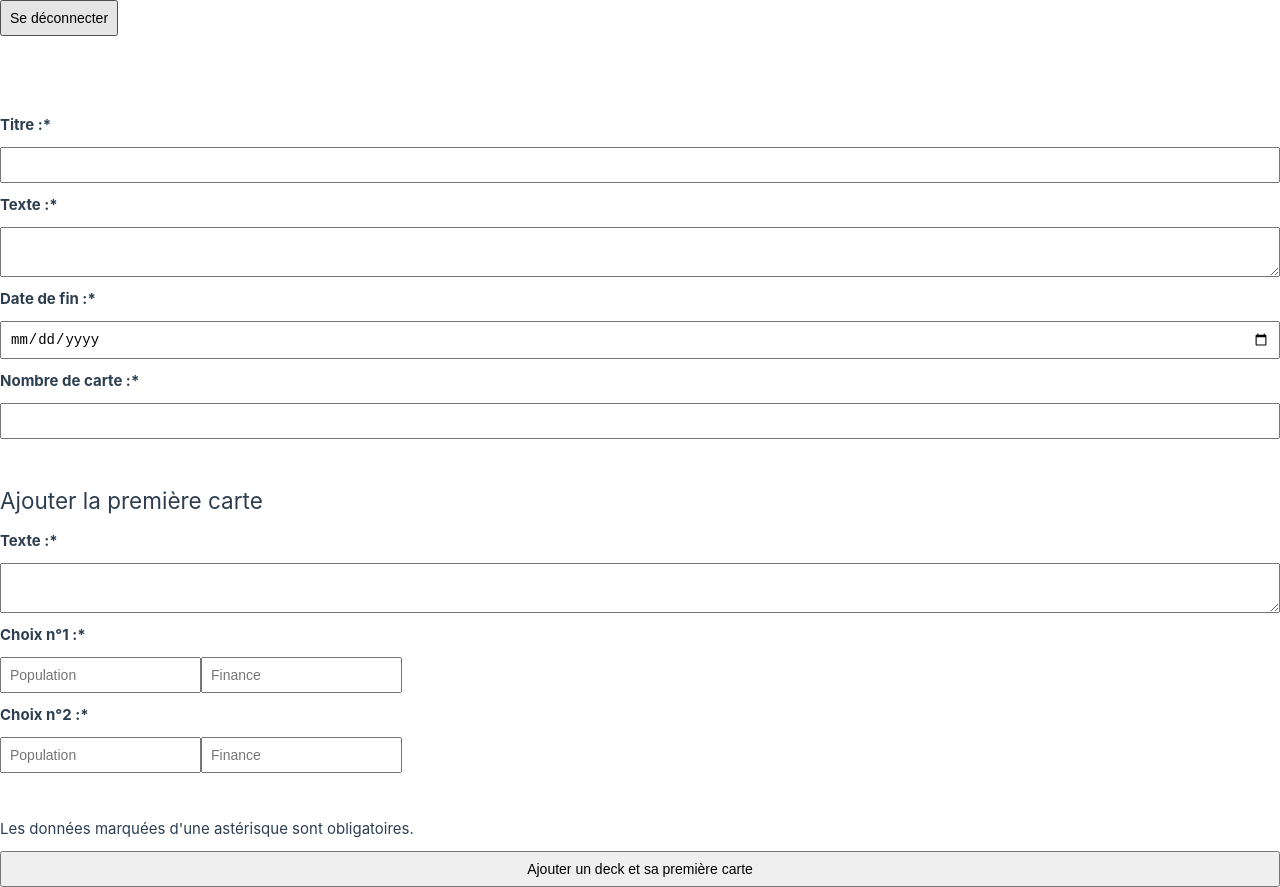
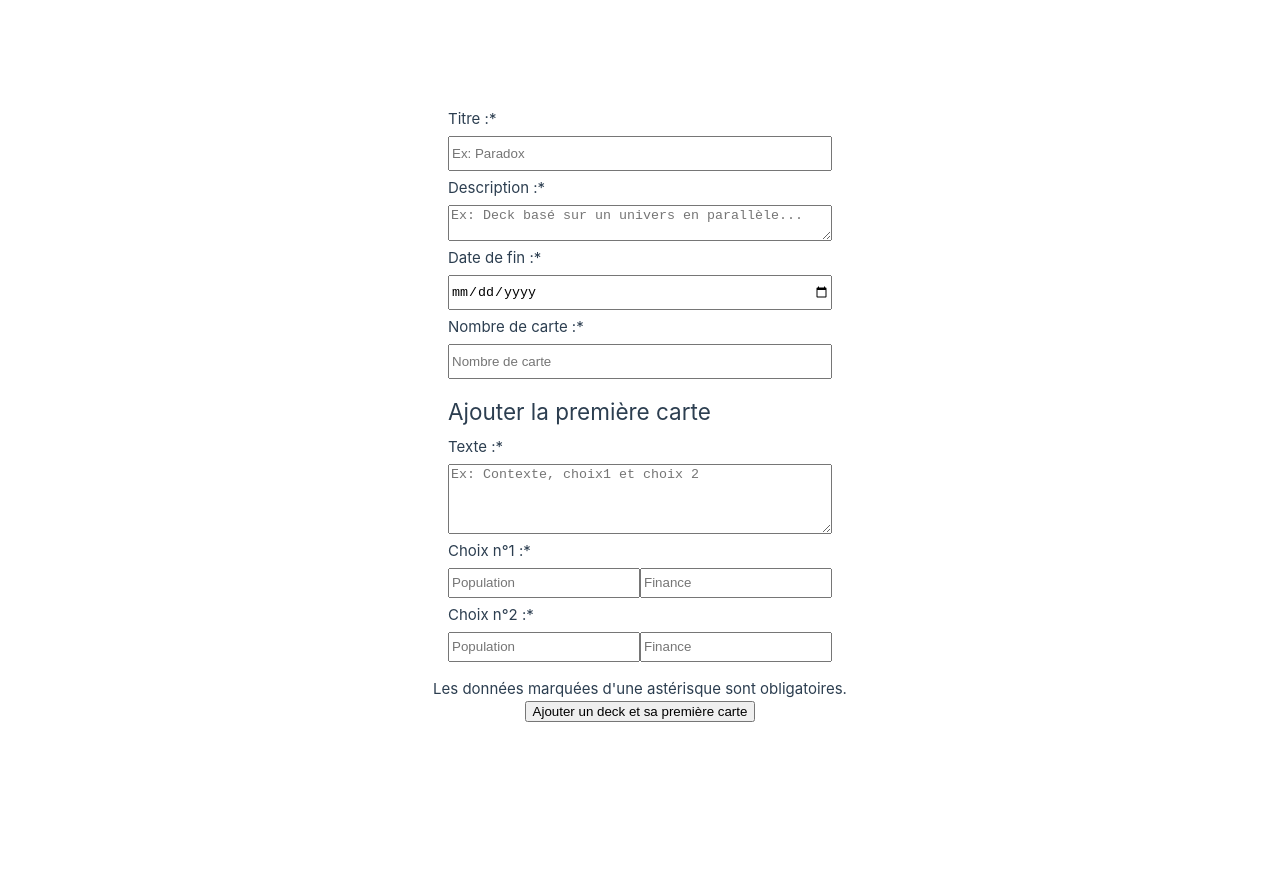
Before and after one commit to PetitMais/EasyCrea_Vue, a Vue app: page /deck/add in a window 1280 px wide. After the commit the page ends 800 px from the top, so only its background shows below. Built offline with nearby package versions, Linux system fonts and the light colour scheme.

Commit message:
fix css on DeckList, DeckAdd, DeckView

```diff
--- a/src/components/DeckList.vue
+++ b/src/components/DeckList.vue
@@ -172,26 +172,26 @@ export default {
 </script>
 
 <template>
-  <section id="deckContainer">
-    <article v-for="(element, index) in filteredDecks" :key="index" class="deck">
+  <section id="deckContainer" >
+    <article v-for="(element, index) in filteredDecks" :key="index" class="deck" lang="fr">
       <h2>{{ element.titre_deck }}</h2>
-      <p><strong>Description :</strong> {{ element.body_deck }}</p>
-      <p><strong>Date de début :</strong> {{ element.date_debut_deck }}</p>
-      <p><strong>Date de fin :</strong> {{ element.date_fin_deck }}</p>
-      <p><strong>Nombre de cartes :</strong> {{ element.nb_cartes }}</p>
+      <p class="text_fictif"><strong>Description :</strong> {{ element.body_deck }}</p>
+      <p class="text_fictif"><strong>Date de début :</strong> {{ element.date_debut_deck }}</p>
+      <p class="text_fictif"><strong>Date de fin :</strong> {{ element.date_fin_deck }}</p>
+      <p class="text_fictif"><strong>Nombre de cartes :</strong> {{ element.nb_cartes }}</p>
 
       <!-- ADMIN : Validation -->
       <div v-if="userRank === 'admin'">
         <template v-if="element.date_fin_deck < new Date().toISOString().split('T')[0]">
           <button v-if="element.valid === 'no'">Valider</button>
-          <p v-else>✅ Deck validé</p>
+          <p v-else style="color: black;">✅ Deck validé</p>
         </template>
         <button v-else>Voir le deck</button>
       </div>
 
       <!-- CRÉATEUR : Participation -->
       <div v-if="userRank === 'créateur'">
-        <p v-if="element.date_fin_deck >= new Date().toISOString().split('T')[0]">
+          <p  v-if="element.date_fin_deck >= new Date().toISOString().split('T')[0]" style="color: black;">
             🟢 Deck en cours
           </p>
 
@@ -199,10 +199,10 @@ export default {
           <div v-else>
             <p v-if="!nonParticipantDecks.has(element.id_deck)">
               🔍 <router-link :to="{ name: 'deckParticipation', params: { id: element.id_deck } }">
-              <button>Regarder votre participation</button>
+                <button style="color: black;">Regarder votre participation</button>
               </router-link>
             </p>
-          <p>
+            <p style="color: black;">
               {{ element.valid === "yes" ? "✅ Valide" : "⏳ En cours de validation" }}
             </p>
           </div>
@@ -220,3 +220,47 @@ export default {
     </article>
   </section>
 </template>
+
+<style scoped>
+  section{
+    width: 100%;
+    display: flex;
+    flex-wrap: wrap;
+    gap: 15px;
+    justify-content: center;
+  }
+
+  .deck{
+    width: 300px;
+    background: white;
+    display: flex;
+    flex-direction: column;
+    justify-content: space-evenly;
+    align-items: center;
+    gap: 15px;
+    text-align: center;
+    padding: 15px;
+    border-radius: 15px;
+
+  }
+  h2{
+    color: black;
+    margin: 0 15px;
+    -webkit-hyphens: auto;
+    -moz-hyphens: auto;
+    -ms-hyphens: auto;
+    hyphens: auto;
+    width: 200px;
+
+  }
+  .text_fictif{
+    font-size: small;
+    display: flex;
+    flex-direction: column;
+    justify-content: center;
+    align-items: center;
+    color: black;
+    word-break: break-all;
+    margin: 0 15px;
+  }
+</style>
--- a/src/views/DeckAdd.vue
+++ b/src/views/DeckAdd.vue
@@ -1,44 +1,51 @@
 <template>
-    <LogoutButton></LogoutButton>
-    <div>
+    <section>
         <h1>Ajouter un deck</h1>
 
         <form @submit.prevent="submitForm">
+            <div class="deck_container">
                 <label for="title">Titre :*</label>
-            <input v-model="formData.title" id="title" type="text" minlength="3" maxlength="100" required>
+                <input v-model="formData.title" id="title" type="text" minlength="3" maxlength="100" placeholder="Ex: Paradox" required>
 
-            <label for="texte">Texte :*</label>
-            <textarea v-model="formData.texte" id="texte" maxlength="150" required></textarea>
+                <label for="texte">Description :*</label>
+                    <textarea v-model="formData.texte" id="texte" maxlength="150" placeholder="Ex: Deck basé sur un univers en parallèle..." required></textarea>
 
                 <label for="date">Date de fin :*</label>
                 <input v-model="formData.date" id="date" type="date" required />
 
                 <label for="nbCartes">Nombre de carte :*</label>
-            <input v-model="formData.nbCartes" id="nbCartes" type="number" min="1" required />
+                <input v-model="formData.nbCartes" id="nbCartes" type="number" min="1" placeholder="Nombre de carte" required />
+            </div>
 
-            <br>
+            <div class="card_container">
                 <h2>Ajouter la première carte</h2>
+                <div>
                     <label for="texteCarte">Texte :*</label>
-            <textarea v-model="formData.texteCarte" id="texteCarte" type="text" minlength="50" maxlength="280"
-                required></textarea>
+                        <textarea v-model="formData.texteCarte" id="texteCarte" type="text" minlength="50" maxlength="280" placeholder="Ex: Contexte, choix1 et choix 2" required></textarea>
+                </div>
 
+                <div>
                     <label for="choice1">Choix n°1 :*</label>
                     <div>
                         <input v-model="formData.population1" type="number" placeholder="Population" required />
                         <input v-model="formData.finance1" type="number" placeholder="Finance" required />
                     </div>
-
+                </div>
+                <div>
                     <label for="choice2">Choix n°2 :*</label>
                     <div>
                         <input v-model="formData.population2" type="number" placeholder="Population" required />
                         <input v-model="formData.finance2" type="number" placeholder="Finance" required />
                     </div>
-
-            <br>
+                </div>
+            </div>
+            <div class="sub">
                 <p>Les données marquées d'une astérisque sont obligatoires.</p>
                 <button type="submit">Ajouter un deck et sa première carte</button>
+            </div>
+
         </form>
-    </div>
+    </section>
 </template>
 
 <script setup>
@@ -159,34 +166,44 @@ const sendCarteInfo = async (formattedDataCarte) => {
 </script>
 
 <style scoped>
-form {
+h1{
+    text-align: center;
+    padding: 15px;
+}
+form{
     display: flex;
     flex-direction: column;
-    gap: 10px;
+    justify-content: center;
+    align-items: center;
+    gap: 15px;
+}
+.deck_container, .card_container{
+    display: flex;
+    flex-direction: column;
+    width: 30%;
+    gap: 5px;
+}
+.deck_container input{
+    height:35px;
 }
 
-label {
-    font-weight: bold;
+.card_container>div{
+    display: flex;
+    flex-direction: column;
+    gap: 5px;
+}
+.card_container input{
+    width: 50%;
+    height:30px;
+}
+.card_container textarea{
+        height:70px;
 }
 
-input,
-textarea,
-button {
-    padding: 8px;
-    font-size: 14px;
-}
-
-.carte-details {
-    margin-top: 20px;
-    margin-bottom: 10px;
-    padding: 10px;
-}
-
-.carte-details>h2 {
-    text-align: center;
-}
-
-.choice p {
-    text-indent: 1rem;
+.sub{
+    display: flex;
+    justify-content: center;
+    align-items: center;
+    flex-direction: column;
 }
 </style>
--- a/src/views/DeckView.vue
+++ b/src/views/DeckView.vue
@@ -1,14 +1,16 @@
 <template>
-  <section>
+  <section class="container">
+
+    <h1>Liste des decks</h1>
     <LogoutButton/>
-        <h1>Liste des decks</h1>
-
     <!-- Checkbox pour filtrer les decks terminés -->
-    <label class="switch">
-      <input type="checkbox" v-model="showFinished">
-      <span class="slider round"></span>
-    </label>
-    <span>{{ showFinished ? "Terminés" : "En cours" }}</span>
+     <div class="switch_container">
+        <label class="switch">
+          <input type="checkbox" v-model="showFinished">
+          <span class="slider round"></span>
+        </label>
+        <span>{{ showFinished ? "Terminés" : "En cours" }}</span>
+     </div>
 
     <button v-if="userRank === 'admin'" @click="$router.push('/deck/add')">Ajouter un deck</button>
 
@@ -33,6 +35,22 @@ export default {
   }
 };
 </script>
+
+<style scoped>
+  .container{
+    display: flex;
+    flex-direction: column;
+    justify-content:start;
+    align-items: center;
+    gap: 15px;
+  }
+  .switch_container{
+    display: flex;
+    flex-direction: column;
+    justify-content: center;
+      align-items: center;
+  }
+</style>
 
 <style>
 button {
```
Lines whose indentation alone changed are shown as unchanged.
